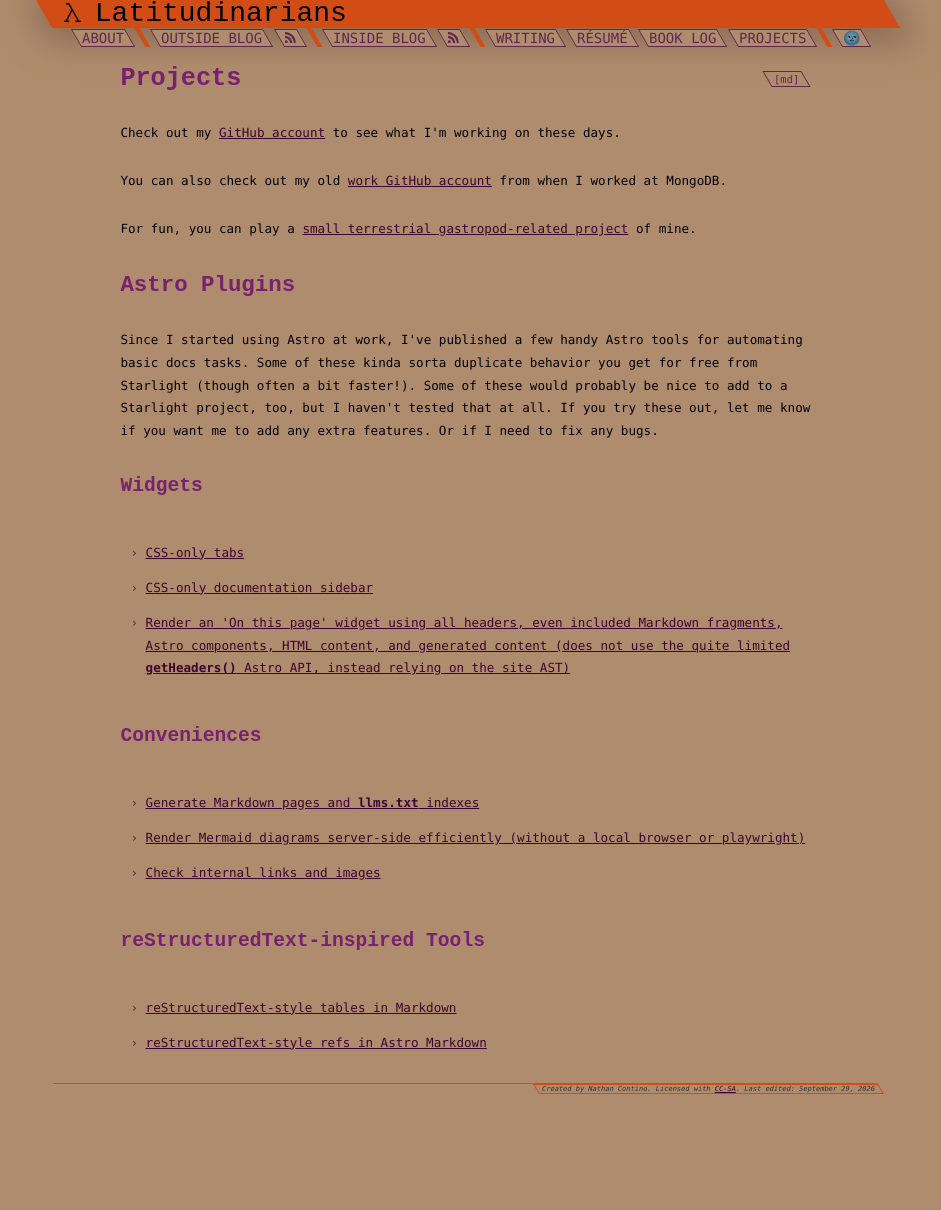
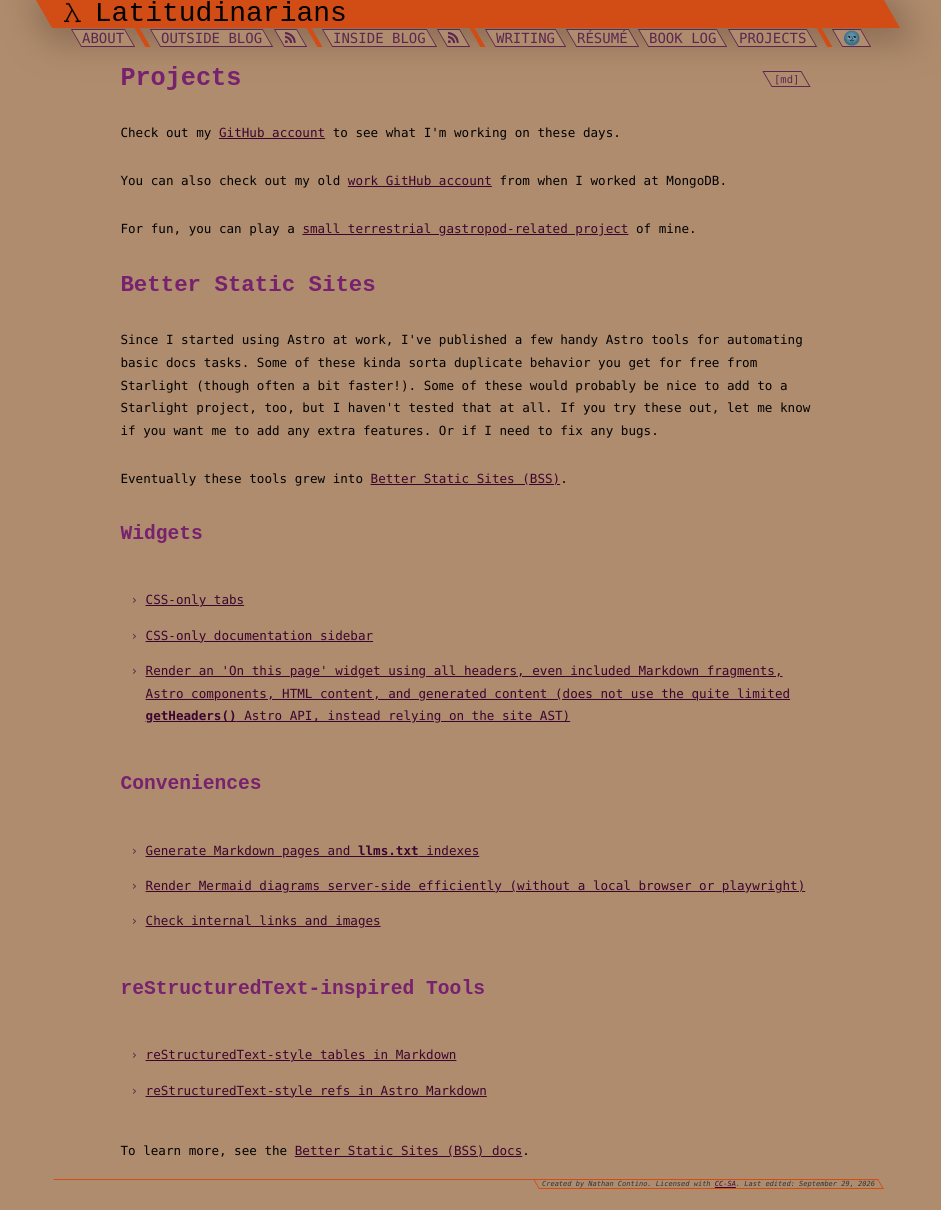
Before and after one commit to nathan-contino/nathan-contino.github.io, a Jekyll site: the page built from _pages/projects.md, in a window 1280 px wide. Shown: the whole page, without its empty margins (174-1115 px from the left). Built offline with Jekyll 4.4.1, drawn with Linux system fonts in a browser that asks for light colours; before the commit the page ends 1115 px from its top, so only the background shows below that.

Commit message:
Update with BSS

```diff
--- a/_pages/projects.md
+++ b/_pages/projects.md
@@ -10,9 +10,11 @@ You can also check out my old [work GitHub account](https://github.com/nathan-co
 
 For fun, you can play a [small terrestrial gastropod-related project](/java-applet-player) of mine.
 
-## Astro Plugins
+## Better Static Sites
 
 Since I started using Astro at work, I've published a few handy Astro tools for automating basic docs tasks. Some of these kinda sorta duplicate behavior you get for free from Starlight (though often a bit faster!). Some of these would probably be nice to add to a Starlight project, too, but I haven't tested that at all. If you try these out, let me know if you want me to add any extra features. Or if I need to fix any bugs.
+
+Eventually these tools grew into [Better Static Sites (BSS)](https://better-static-sites.github.io/docs/).
 
 ### Widgets
 
@@ -35,3 +37,5 @@ Since I started using Astro at work, I've published a few handy Astro tools for
 * [reStructuredText-style tables in Markdown](https://github.com/nathan-contino/astro-better-tables)
 
 * [reStructuredText-style refs in Astro Markdown](https://github.com/nathan-contino/astro-refs)
+
+To learn more, see the [Better Static Sites (BSS) docs](https://better-static-sites.github.io/docs/).
```
Also changed, not shown: _pages/resume.md (+2 -2 lines).
